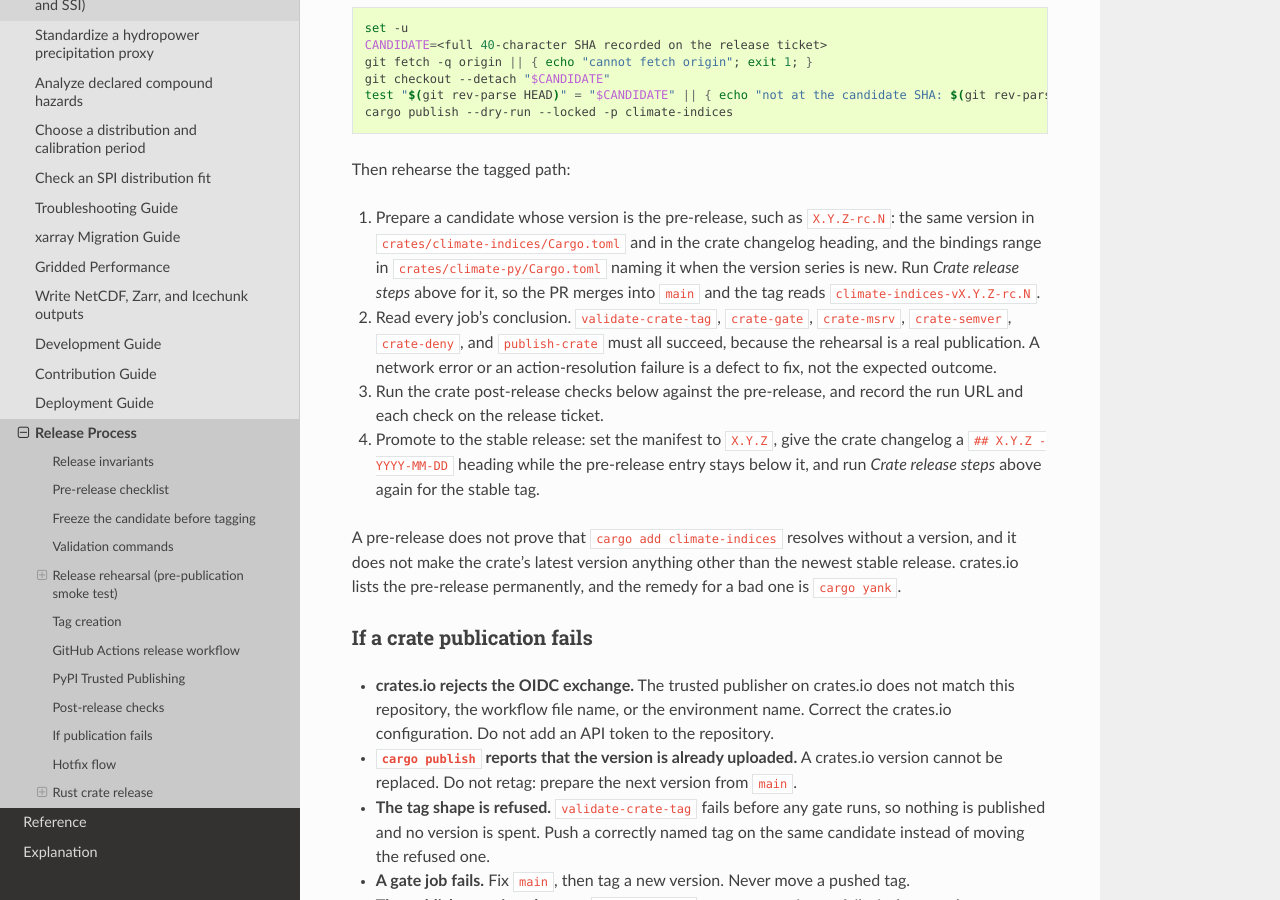
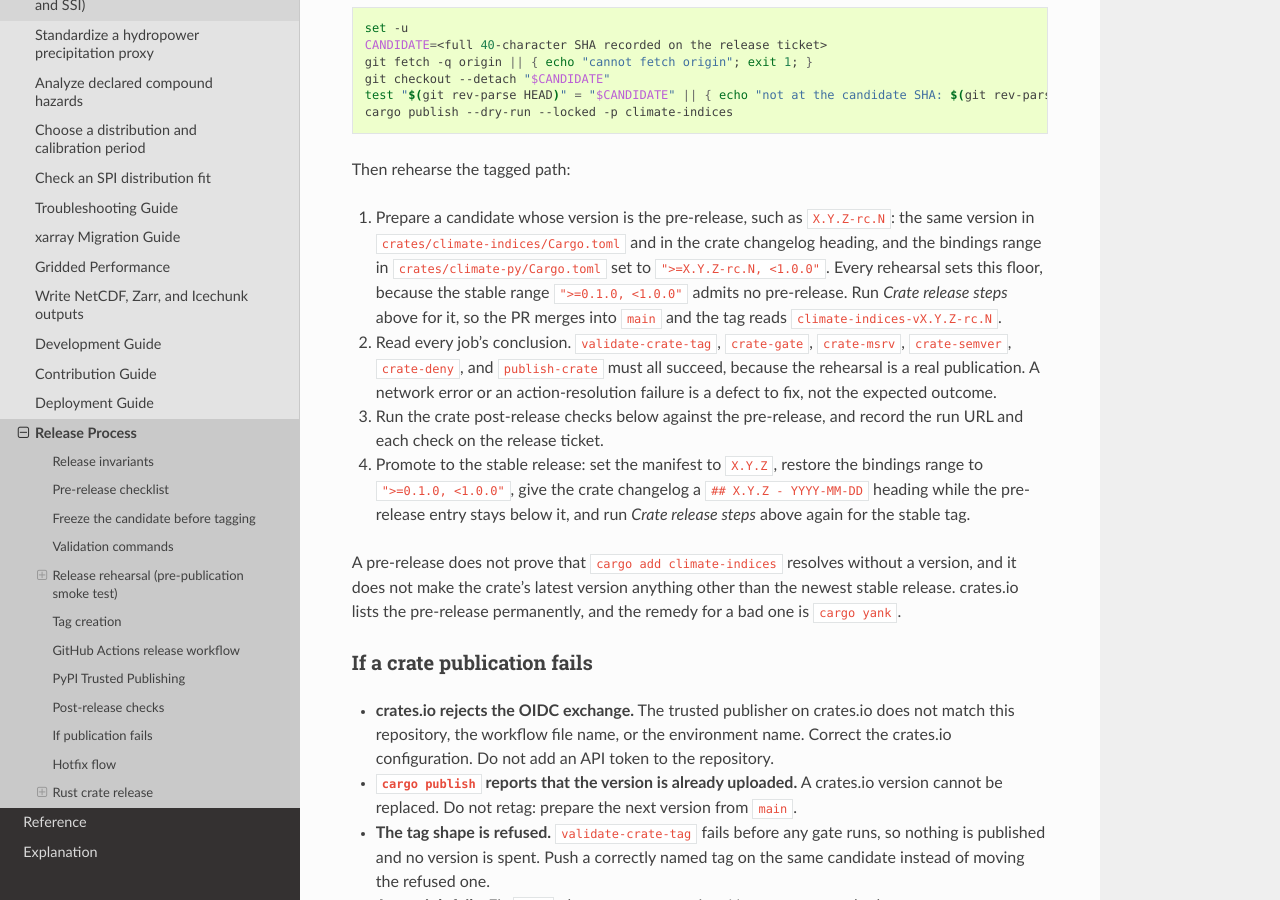
Before and after one commit to monocongo/climate_indices, a Sphinx documentation site: the page built from docs/release-process.md, in a window 1280 px wide and 900 px high, scrolled down 11573 px. Built offline with Sphinx 7.4.7 and the Read the Docs theme 3.1.0, drawn with Linux system fonts in a browser that asks for light colours.

Commit message:
docs(release): address review finding — require the pre-release floor for every crate rehearsal
The rehearsal step moved the bindings floor only for a new version series,
but the stable range admits no pre-release of any later version. Every
rehearsal now sets the floor to its pre-release version, and the stable
promotion restores ">=0.1.0, <1.0.0".

Finding: 4377937513
Review-Anchor: https://github.com/monocongo/climate_indices/pull/1474#discussion_r4377937513

```diff
--- a/docs/release-process.md
+++ b/docs/release-process.md
@@ -555,18 +555,21 @@ Then rehearse the tagged path:
 
 1. Prepare a candidate whose version is the pre-release, such as `X.Y.Z-rc.N`: the
    same version in `crates/climate-indices/Cargo.toml` and in the crate changelog
-   heading, and the bindings range in `crates/climate-py/Cargo.toml` naming it when
-   the version series is new. Run *Crate release steps* above for it, so the PR
-   merges into `main` and the tag reads `climate-indices-vX.Y.Z-rc.N`.
+   heading, and the bindings range in `crates/climate-py/Cargo.toml` set to
+   `">=X.Y.Z-rc.N, <1.0.0"`. Every rehearsal sets this floor, because the stable
+   range `">=0.1.0, <1.0.0"` admits no pre-release. Run *Crate release steps*
+   above for it, so the PR merges into `main` and the tag reads
+   `climate-indices-vX.Y.Z-rc.N`.
 2. Read every job's conclusion. `validate-crate-tag`, `crate-gate`, `crate-msrv`,
    `crate-semver`, `crate-deny`, and `publish-crate` must all succeed, because the
    rehearsal is a real publication. A network error or an action-resolution
    failure is a defect to fix, not the expected outcome.
 3. Run the crate post-release checks below against the pre-release, and record the
    run URL and each check on the release ticket.
-4. Promote to the stable release: set the manifest to `X.Y.Z`, give the crate
-   changelog a `## X.Y.Z - YYYY-MM-DD` heading while the pre-release entry stays
-   below it, and run *Crate release steps* above again for the stable tag.
+4. Promote to the stable release: set the manifest to `X.Y.Z`, restore the
+   bindings range to `">=0.1.0, <1.0.0"`, give the crate changelog a
+   `## X.Y.Z - YYYY-MM-DD` heading while the pre-release entry stays below it, and
+   run *Crate release steps* above again for the stable tag.
 
 A pre-release does not prove that `cargo add climate-indices` resolves without a
 version, and it does not make the crate's latest version anything other than the
```
